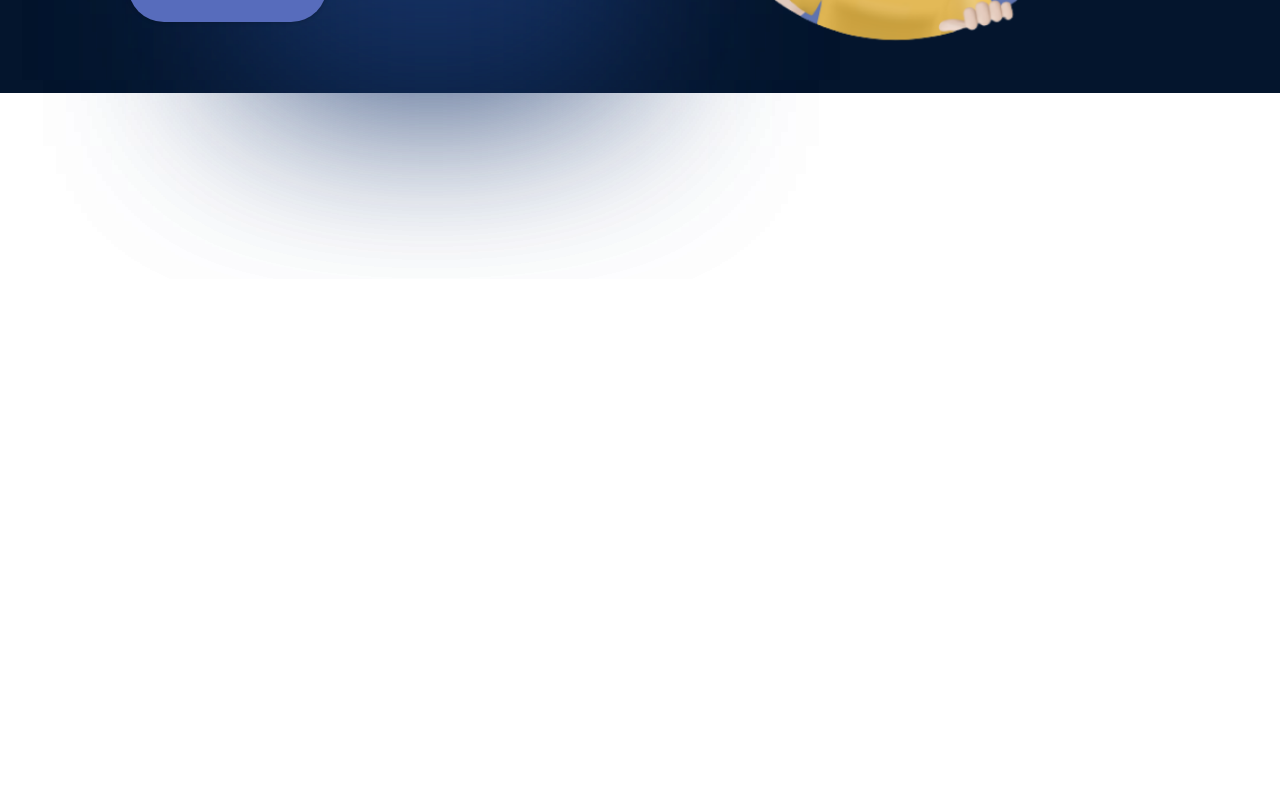
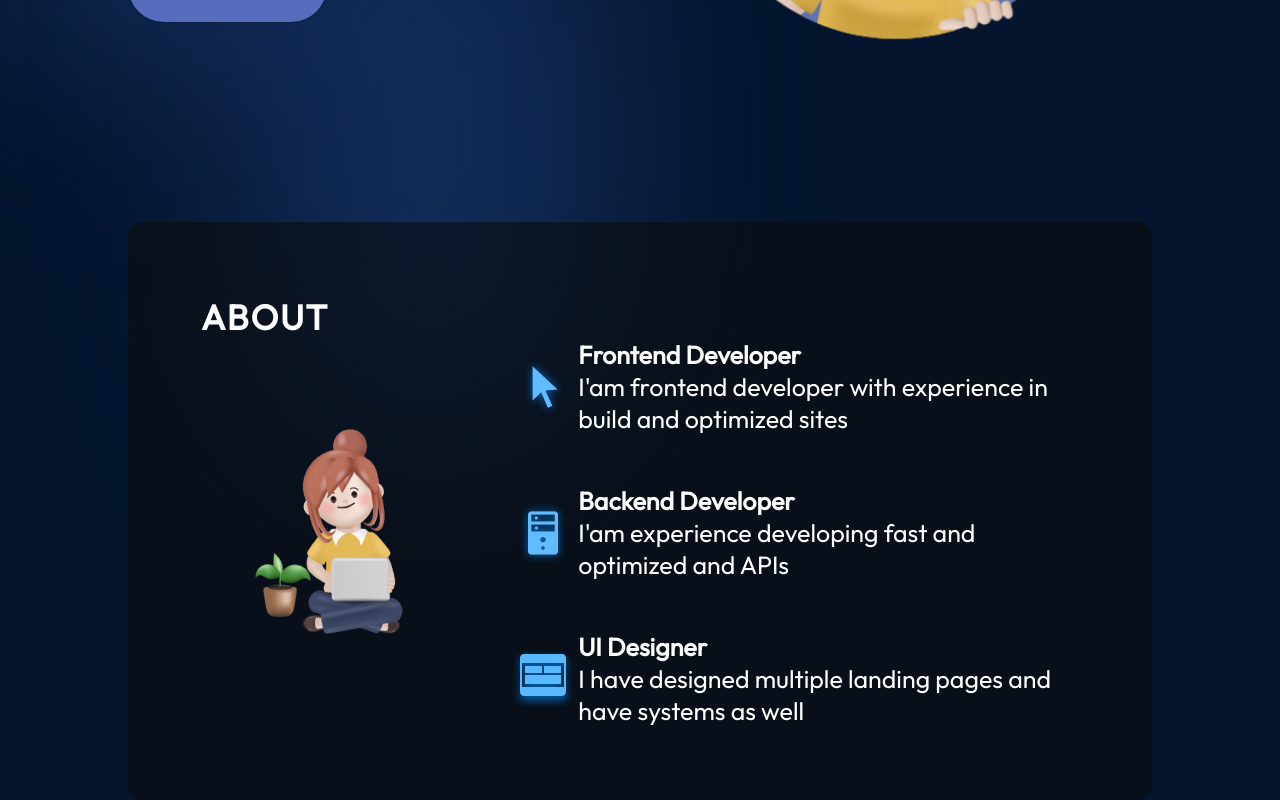
Before and after one commit to Chaamith-Nethsara/Portfolio-Website, a React app: page / in a window 1280 px wide. Shown: the part 521-1321 px from the top of the page. Before the commit the page ends 800 px from the top, so only its background shows below. Built offline with nearby package versions, Linux system fonts and the light colour scheme; the HTML template or start-up script is replaced by a standard one.

Commit message:
Commit code developed so far

```diff
--- a/src/App.jsx
+++ b/src/App.jsx
@@ -1,5 +1,6 @@
 // import necessary files to the code form other files.
 import styles from'./App.module.css';
+import About from './components/About/About';
 import Hero from './components/Hero/Hero';
 
 import Navbar from './components/Navbar/Navbar';
@@ -11,6 +12,7 @@ function App() {
     <div className={styles.App}>
      <Navbar/>
      <Hero/>
+     <About/>
     </div>
   )
 }
--- a/src/components/About/About.jsx
+++ b/src/components/About/About.jsx
@@ -0,0 +1,48 @@
+import React from 'react'
+import { getImageUrl } from '../../utils'
+import styles from './About.module.css';
+
+const About = () => {
+  return (
+    <section className={styles.container} id='about' >
+        <h2 className={styles.title}>About</h2>
+        <div className={styles.content}>
+            <img className={styles.aboutImage} src={getImageUrl('about/aboutImage.png')} alt="me sitting with a laptop" />
+            <ul className={styles.aboutItems}>
+                <li className={styles.aboutItem}>
+                    <img src={getImageUrl('about/cursorIcon.png')} alt="cursor-image" />
+                    <div className={styles.aboutItemText}>
+                        <h3>Frontend Developer</h3>
+                        <p>
+                            I'am frontend developer with experience in build and
+                            optimized sites
+                        </p>
+                    </div>
+                </li>
+                <li className={styles.aboutItem}>
+                    <img src={getImageUrl('about/serverIcon.png')} alt="cursor-image" />
+                    <div className={styles.aboutItemText}>
+                        <h3>Backend Developer</h3>
+                        <p>
+                            I'am experience developing fast and optimized and APIs
+                        </p>
+                    </div>
+                </li>
+                <li className={styles.aboutItem}>
+                    <img src={getImageUrl('about/uiIcon.png')} alt="cursor-image" />
+                    <div className={styles.aboutItemText}>
+                        <h3>UI Designer</h3>
+                        <p>
+                            I have designed multiple landing pages and have
+                            systems as well
+                        </p>
+                    </div>
+                </li>
+            </ul>
+        </div>
+
+    </section>
+  )
+}
+
+export default About
--- a/src/components/About/About.module.css
+++ b/src/components/About/About.module.css
@@ -0,0 +1,79 @@
+@import '../../vars.css';
+
+.container{
+    position: relative;
+    background-color: rgba(12,12,12,0.6);
+    border-radius: 15px;
+    padding: 73px;
+    margin-top: 129px;
+    z-index: 1;
+    margin-left: 10%;
+    margin-right: 10%;
+}
+.title{
+    color:var(--color-text);
+    font-size: 35px;
+    font-weight: 700;
+    letter-spacing: 1.75px;
+    text-transform: uppercase;
+
+}
+.content{
+    display: flex;
+    flex-direction: row;
+    align-items: center;
+}
+.aboutImage {
+    width: 35%;
+}
+.aboutItems{
+    display: flex;
+    flex-direction: column;
+    gap: 50px;
+
+}
+.aboutItem{
+    display: flex;
+    flex-direction: row;
+    align-items: center;
+    border-radius: 20px;
+    list-style: none;
+    background-image: linear-gradient(
+        90deg,
+        rgba(165,215,232,0.42) 0%,
+        rgba(255,255,255,0) 100%
+    );
+    background-size: 0 100%;
+    background-repeat: no-repeat;
+    transition: 0.4s;
+}
+.aboutItem:hover{
+    background-size: 100% 100%;
+}
+.aboutItem h3{
+    font-size: 25px;
+    font-weight: 600;
+}
+.aboutItem p{
+    font-size: 25px;
+}
+@media screen and (max-width:830px) {
+    .container{
+        background-color: transparent;
+        padding-left: 0;
+        padding-right: 0;
+    }
+    .content{
+        flex-direction: column;
+    }
+    .aboutImage{
+        display: none;
+    }
+    .aboutItems{
+        margin-top: 29px;
+    }
+    .aboutItem{
+        padding-left: 0;
+        padding-right: 0;
+    }
+}
--- a/src/components/Hero/Hero.module.css
+++ b/src/components/Hero/Hero.module.css
@@ -74,8 +74,8 @@
     min-width: 350px;
     max-width: 350px;
     top: -128px;
-    left: 10vw;
-    border: 764px;
+    left: -10vw;
+    border-radius: 764px;
     background: rgba(25,55,109,0.7);
     filter: blur(100px);
     z-index: 0;
@@ -84,12 +84,21 @@
     position: absolute;
     width: 70vw;
     height: 50vw;
-    min-width: 350px;
+    min-width: 250px;
     max-width: 350px;
-    top: -128px;
+    top: 246px;
     left: 10vw;
-    border: 764px;
+    border-radius: 764px;
     background: rgba(25,55,109,0.7);
     filter: blur(100px);
     z-index: 0;
 }
+
+@media screen and (max-width:830px) {
+    .container{
+        flex-direction: column-reverse;
+    }
+    .content{
+        align-items: center;
+    }
+}
--- a/src/index.css
+++ b/src/index.css
@@ -4,3 +4,7 @@
   padding: 0;
   font-family: 'Outfit',Arial, Helvetica, sans-serif;
 }
+/*Add smooth scroll behaviour to the full html file*/
+html{
+  scroll-behavior: smooth;
+}
```
